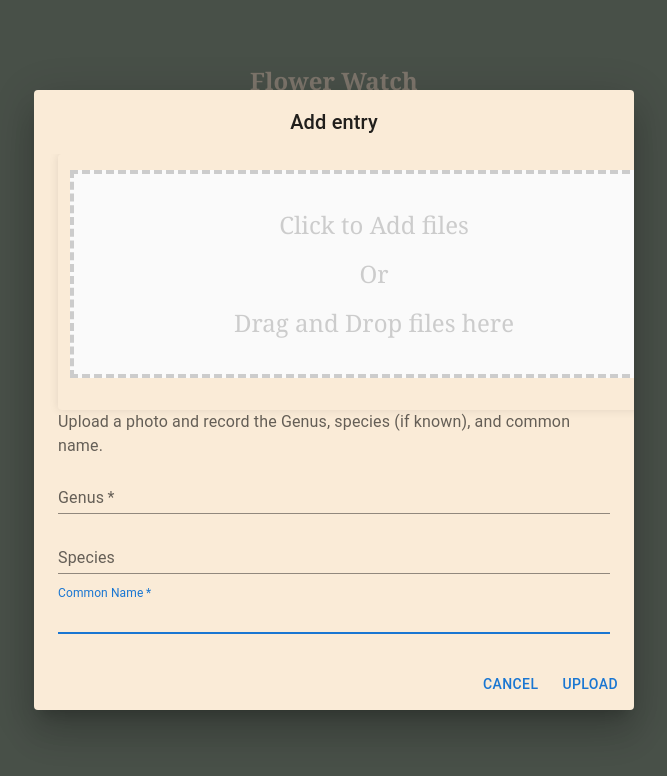
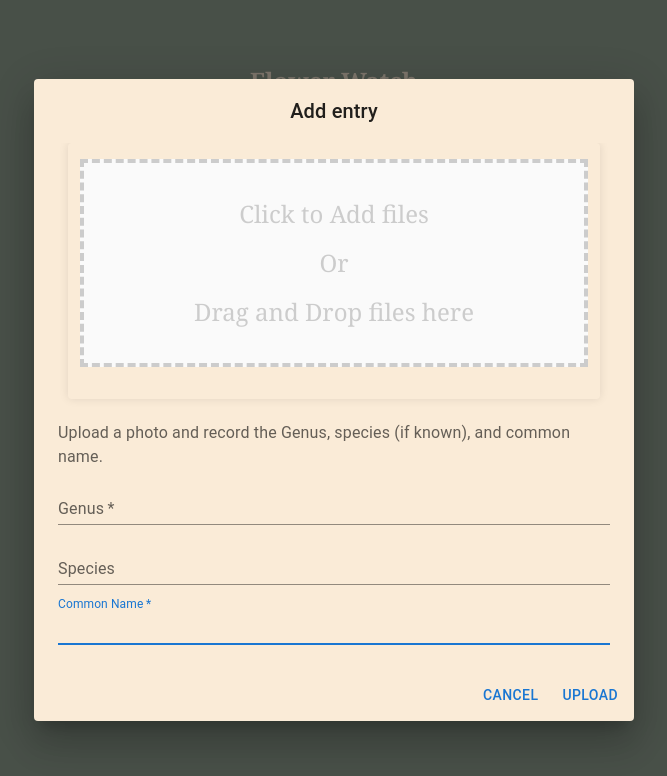
Before and after one commit to tarynriera/flower-watch, a Next.js app: page /add in a window 1280 px wide. Both pictures are taken after a click on the button "Add". Shown: the top 776 px of the page, without its empty margins (306-973 px from the left). Built offline with nearby package versions, Linux system fonts and the light colour scheme.

Commit message:
fixed some styling on map and file picker

```diff
--- a/components/Uploader/file-picker.module.css
+++ b/components/FilePicker/file-picker.module.css
@@ -3,10 +3,12 @@
   flex-direction: column;
   align-items: center;
   justify-content: center;
-  width: 600px;
-  padding: 1rem;
+  width: 500px;
   box-shadow: 0 0 10px rgba(0, 0, 0, 0.1);
   border-radius: 4px;
+  margin-left: auto;
+  margin-right: auto;
+  padding: 1rem;
 }
 
 .canvas_wrapper {
--- a/pages/add.tsx
+++ b/pages/add.tsx
@@ -10,7 +10,7 @@ import { PlantEncounter, emptyPlantData } from "./types";
 import { useState } from "react";
 import hash from "hash-it";
 import { DropZone } from "@/components/Dropzone";
-import { FilePicker } from "@/components/Uploader/file-picker";
+import { FilePicker } from "@/components/FilePicker/file-picker";
 
 export interface MyProps {
   handleClose: () => void;
@@ -54,6 +54,7 @@ export default function Add(props: MyProps) {
       <DialogTitle>Add entry</DialogTitle>
       <DialogContent>
         <FilePicker accept={["*"]}></FilePicker>
+        <br />
         <DialogContentText>
           Upload a photo and record the Genus, species (if known), and common
           name.
```
Also changed, not shown: components/Map/index.tsx (+7 -1 lines), components/FilePicker/check.tsx (renamed from components/Uploader/check.tsx), components/FilePicker/clear.tsx (renamed from components/Uploader/clear.tsx), components/FilePicker/drop-zone.module.css (renamed from components/Uploader/drop-zone.module.css), components/FilePicker/drop-zone.tsx (renamed from components/Uploader/drop-zone.tsx), components/FilePicker/file-picker.tsx (renamed from components/Uploader/file-picker.tsx), components/FilePicker/files-list.module.css (renamed from components/Uploader/files-list.module.css), components/FilePicker/files-list.tsx (renamed from components/Uploader/files-list.tsx), components/FilePicker/index.tsx (added).
